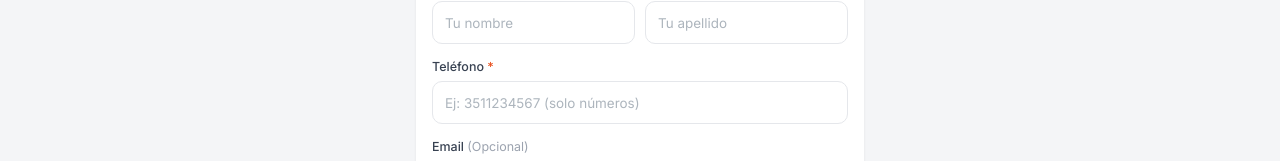
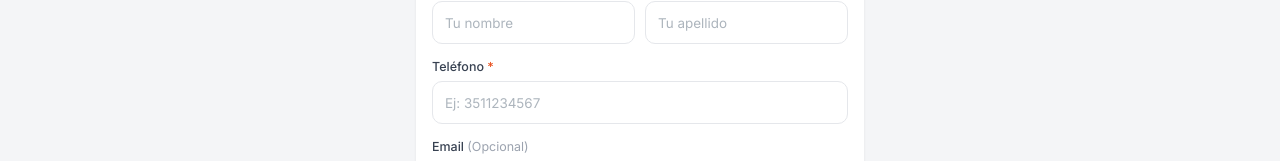
Before and after one commit to DiegoBottegoni/pumakawa-red-frontend, a React (Vite) app: page /reportar in a window 1280 px wide. Shown: the part 378-539 px from the top of the page. Built offline with nearby package versions, Linux system fonts and the light colour scheme.

Commit message:
validacion email y telefono validos en form

```diff
--- a/src/components/ReportFrom/ReportForm.jsx
+++ b/src/components/ReportFrom/ReportForm.jsx
@@ -292,7 +292,7 @@ const ReportForm = () => {
                   id="rf-telefono"
                   type="tel"
                   className="rf-input"
-                  placeholder="Ej: 3511234567 (solo números)"
+                  placeholder="Ej: 3511234567"
                   value={formData.telefono}
                   onChange={handlePhoneChange}
                   autoComplete="tel"
```
